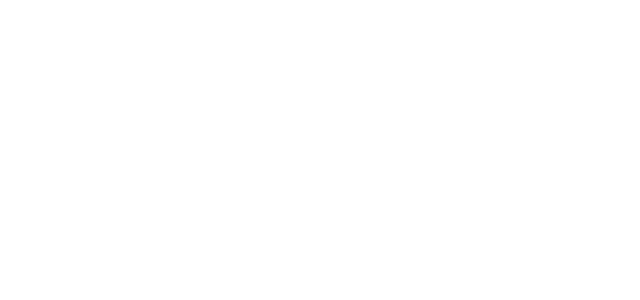
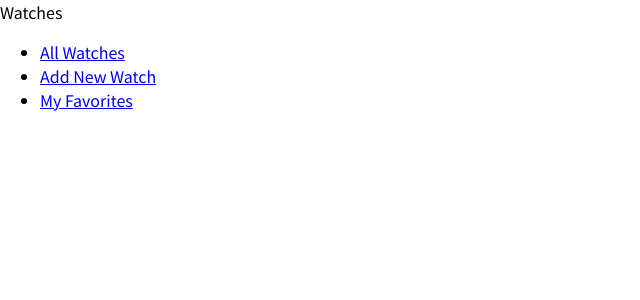
Before and after one commit to jtfreedman/my-app, a React (Create React App) app: page / in a window 1280 px wide. Before the commit this address had no page. Shown: the top 300 px of the page, without its empty margins (0-640 px from the left). Built offline with nearby package versions, Linux system fonts and the light colour scheme.

Commit message:
mainNavigation added

```diff
--- a/src/App.js
+++ b/src/App.js
@@ -4,16 +4,19 @@
 import NewWatchPage from './pages/NewWatch';
 import Favorites from './pages/Favorites';
 
+import MainNavigation from './components/layout/MainNavigation';
+
 function App() {
   return (
     <div>
-      <Routes>
-        <Route path='/welcome'element={<AllWatchesPage />} />
+      <MainNavigation />
+        <Routes>
+          <Route path='/welcome' element={<AllWatchesPage />} />
 
-        <Route path='/new-watch'element={<NewWatchPage />} />
+          <Route path='/new-watch' element={<NewWatchPage />} />
 
-        <Route path='/favorites'element={<Favorites />} />
-      </Routes>
+          <Route path='/favorites' element={<Favorites />} />
+        </Routes>
     </div>
   );
 }
--- /dev/null
+++ b/src/components/layout/MainNavigation.js
@@ -0,0 +1,25 @@
+import { Link } from 'react-router-dom';
+
+function MainNavigation()
+{
+    return (
+        <header>
+            <div>Watches</div>
+            <nav>
+              <ul>
+                <li>
+                    <Link to='/welcome'>All Watches</Link>
+                </li>
+                <li>
+                    <Link to='/new-watch'>Add New Watch</Link>
+                </li>
+                <li>
+                    <Link to='/favorites'>My Favorites</Link>
+                </li>
+              </ul>
+            </nav>
+        </header>
+    );
+}
+
+export default MainNavigation;
```
